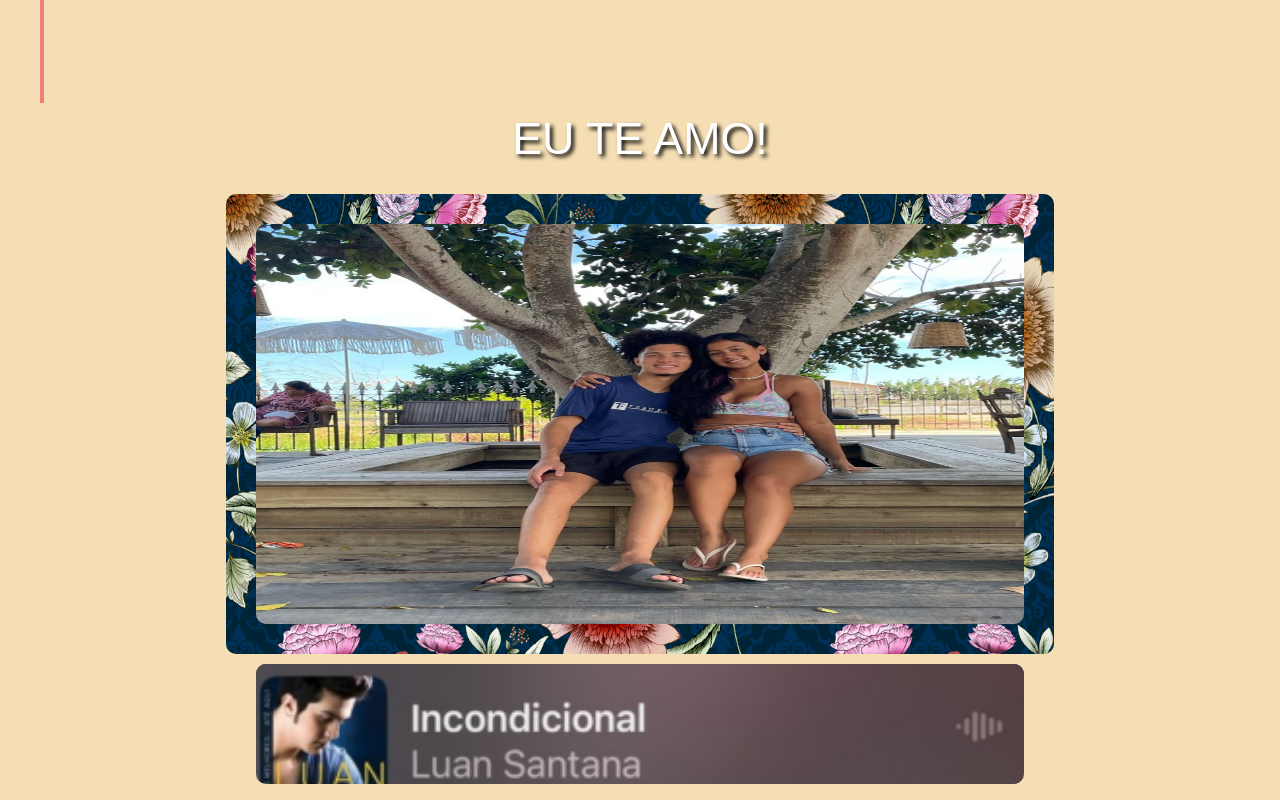
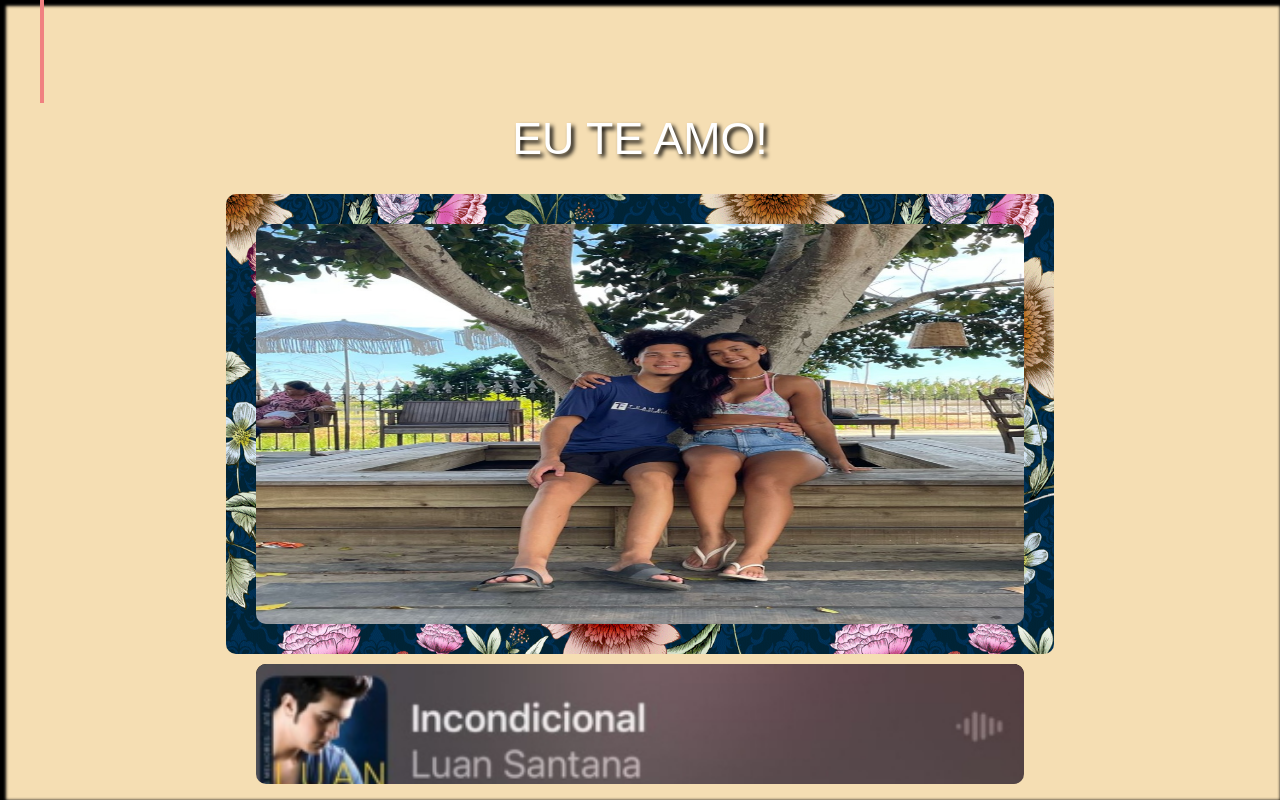
Before and after one commit to brennoldeucas/dia-das-mulheres, a plain HTML site: page index.html in a window 1280 px wide. Drawn offline with Linux system fonts and the light colour scheme.

Commit message:
Update style.css

```diff
--- a/style.css
+++ b/style.css
@@ -21,6 +21,7 @@ html, body{
     height: 100vh;
     background-size: contain;
     background-position: top center;
+    box-shadow: 3px 3px 3px 3px black inset;
 
 }
 
@@ -37,6 +38,7 @@ html, body{
     white-space: nowrap;
     width: 22ch;
     padding-left: 40px;
+    text-shadow: 3px 3px 3px black;
 
 }
 
```
